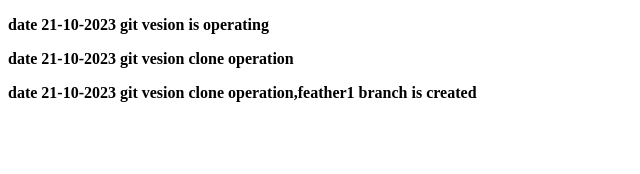
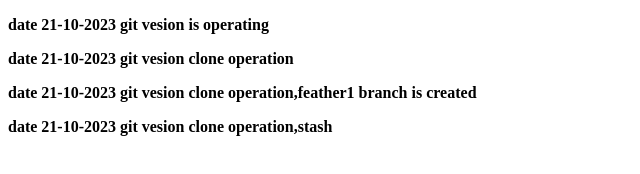
Before and after one commit to Puchala1036/21newprac, a plain HTML site: page index.html in a window 1280 px wide. Shown: the whole page, without its empty margins (0-640 px from the left). Drawn offline with Linux system fonts and the light colour scheme.

Commit message:
stah added

```diff
--- a/index.html
+++ b/index.html
@@ -9,5 +9,6 @@
     <p><b>date 21-10-2023 git vesion is operating</b></p>
     <p><b>date 21-10-2023 git vesion clone operation</b></p>
     <p><b>date 21-10-2023 git vesion clone operation,feather1 branch is created</b></p>
+    <p><b>date 21-10-2023 git vesion clone operation,stash</b></p>
 </body>
 </html>
```
